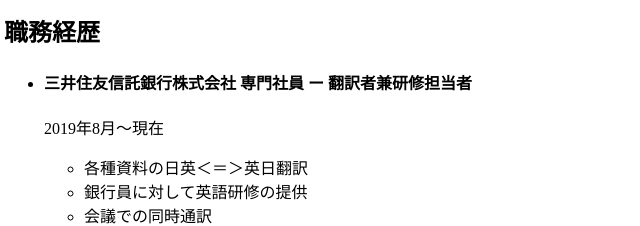
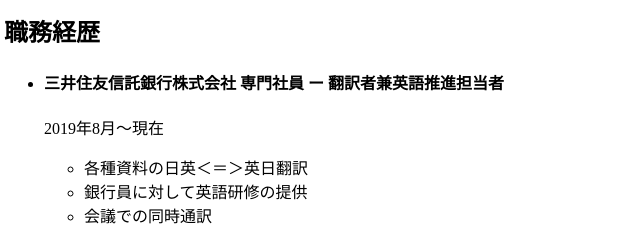
Before and after one commit to Kashiwaba23/resume, a plain HTML site: page public/japanese.html in a window 1280 px wide. Shown: the part 575-801 px from the top of the page, 4-644 px from the left. Drawn offline with Linux system fonts and the light colour scheme.

Commit message:
changed Japanese title at current job

```diff
--- a/public/japanese.html
+++ b/public/japanese.html
@@ -22,7 +22,7 @@
     <hr>
     <h2>職務経歴</h2>
     <ul>
-        <li><h4>三井住友信託銀行株式会社 専門社員 ー 翻訳者兼研修担当者</h4></li>
+        <li><h4>三井住友信託銀行株式会社 専門社員 ー 翻訳者兼英語推進担当者</h4></li>
         <p>2019年8月〜現在</p>
         <ul>
             <li>各種資料の日英＜＝＞英日翻訳</li>
```
